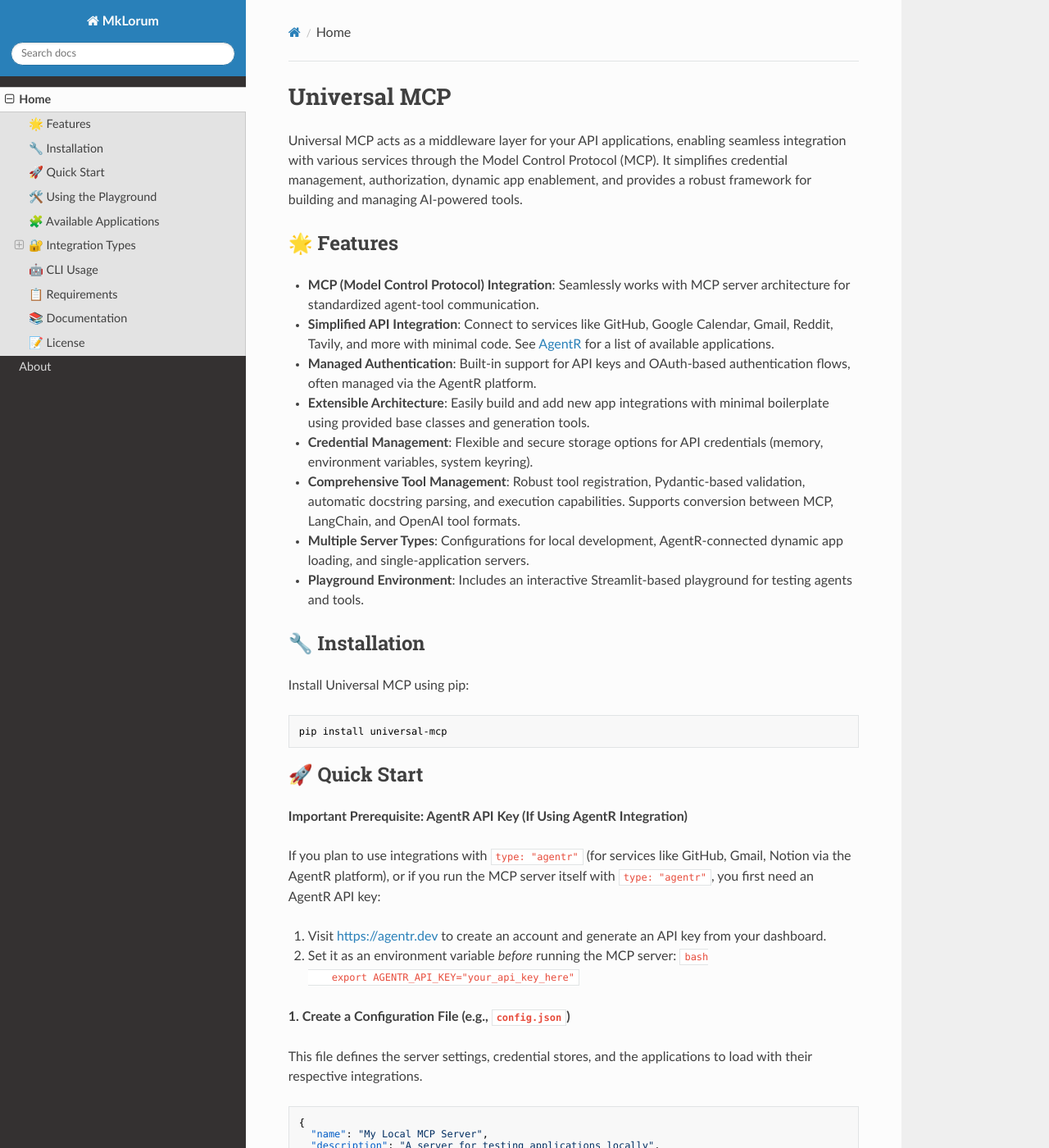
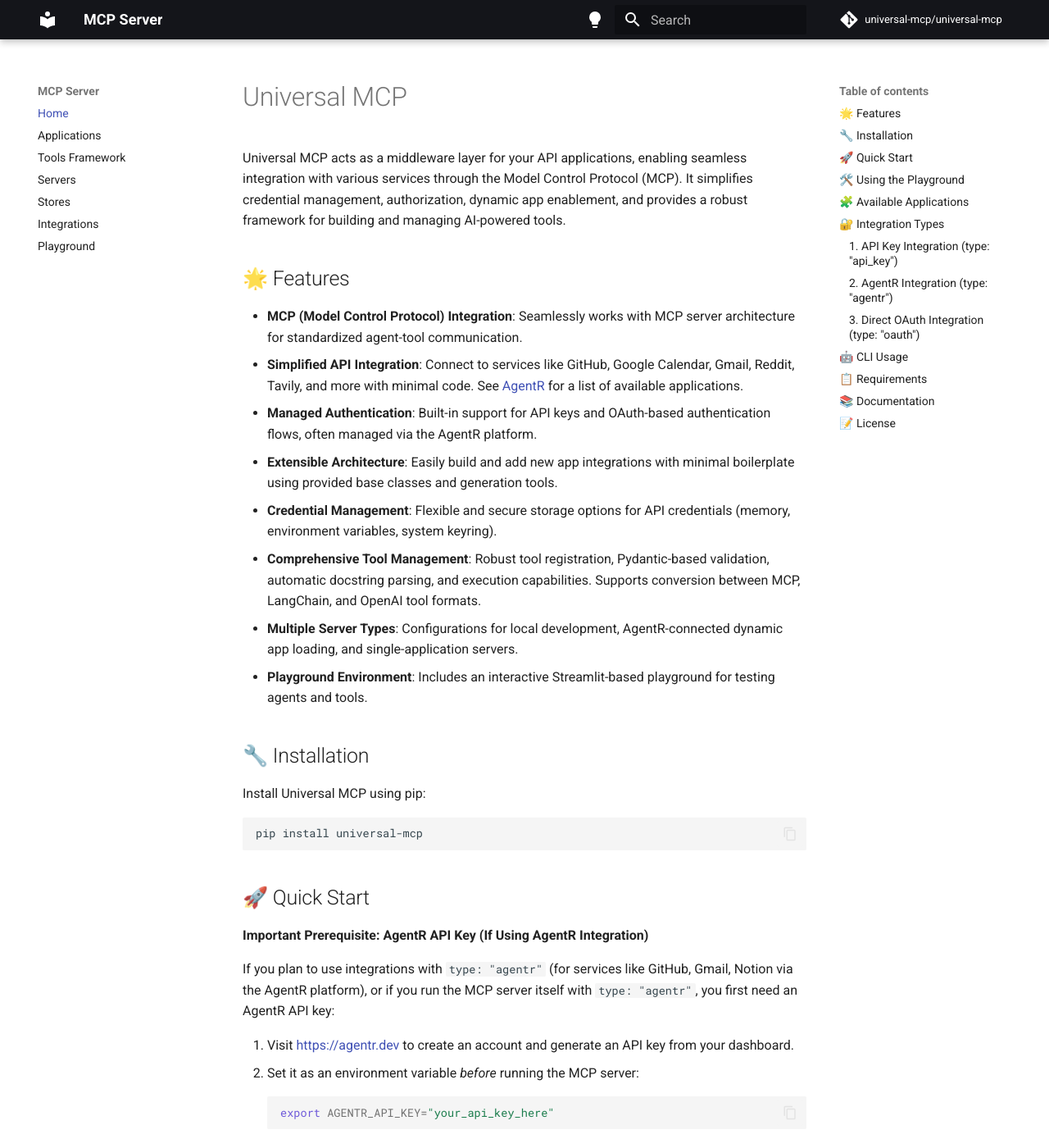
Before and after one commit to universal-mcp/universal-mcp, an MkDocs documentation site: the page built from docs/index.md, in a window 1280 px wide and 1400 px high. Shown: the whole window at 82% size. Built offline with MkDocs 1.6.1 and Material for MkDocs 9.7.7, drawn with Linux system fonts in a browser that asks for light colours; nearby versions of some CDN libraries; comment, search, counter and statistics services are not loaded; some of the changed text lies outside the part shown.

Commit message:
feat(docs): Fix and cleanup docs

````diff
--- a/docs/index.md
+++ b/docs/index.md
@@ -104,7 +104,7 @@ The `playground` directory provides a runnable Streamlit application for interac
 
 **Prerequisites:**
 
-- **`local_config.json`**: This file must exist in the **project root directory** (the same directory as this `README.md`). It configures the _local_ MCP server that the playground's agent can connect to if you choose to run one. For an example, see the `local_config.json` structure in the [Playground README](playground/README.md).
+- **`local_config.json`**: This file must exist in the **project root directory** (the same directory as this `README.md`). It configures the _local_ MCP server that the playground's agent can connect to if you choose to run one. For an example, see the `local_config.json` structure in the [Playground README](playground.md).
 - **Dependencies**: Install playground-specific dependencies. If you have the project cloned, you might install them via:
   ```bash
   pip install -e .[playground]
@@ -124,7 +124,7 @@ This script will:
 1. Optionally start a local MCP server (based on your `local_config.json`) if you confirm.
 2. Launch the Streamlit application.
 
-For more detailed setup, manual startup instructions, and an explanation of the `local_config.json` for the playground, please refer to the [Playground README](playground/README.md).
+For more detailed setup, manual startup instructions, and an explanation of the `local_config.json` for the playground, please refer to the [Playground README](playground.md).
 
 ## 🧩 Available Applications
 
@@ -230,13 +230,13 @@ universal_mcp --version
 
 For more detailed information about specific components:
 
-- [Applications Framework](src/universal_mcp/applications/README.md)
-- [Tool Management](src/universal_mcp/tools/README.md)
-- [Server Implementations](src/universal_mcp/servers/README.md)
-- [Credential Stores](src/universal_mcp/stores/README.md)
-- [Integration & Authentication](src/universal_mcp/integrations/README.md)
-- [Playground Usage](playground/README.md)
+- [Applications Framework](applications.md)
+- [Tool Management](tools_framework.md)
+- [Server Implementations](servers.md)
+- [Credential Stores](stores.md)
+- [Integration & Authentication](integrations.md)
+- [Playground Usage](playground.md)
 
 ## 📝 License
 
-This project is licensed under the MIT License. See the [LICENSE](LICENSE) file for details.
+This project is licensed under the MIT License. See the [LICENSE](https://github.com/universal-mcp/universal-mcp/blob/main/LICENSE) file for details.
--- a/mkdocs.yml
+++ b/mkdocs.yml
@@ -1,5 +1,115 @@
-site_name: MkLorum
+site_name: MCP Server
+site_description: MCP Server
+strict: true
+
+repo_name: universal-mcp/universal-mcp
+repo_url: https://github.com/universal-mcp/universal-mcp
+edit_uri: edit/main/docs/
+site_url: https://universal-mcp.github.io/universal-mcp/
+
+# TODO(Marcelo): Add Anthropic copyright?
+# copyright: © Model Context Protocol 2025 to present
+
 nav:
   - Home: index.md
-  - About: about.md
-theme: readthedocs
+  - Applications: applications.md
+  - Tools Framework: tools_framework.md
+  - Servers: servers.md
+  - Stores: stores.md
+  - Integrations: integrations.md
+  - Playground: playground.md
+
+theme:
+  name: "material"
+  palette:
+    - media: "(prefers-color-scheme)"
+      scheme: default
+      primary: black
+      accent: black
+      toggle:
+        icon: material/lightbulb
+        name: "Switch to light mode"
+    - media: "(prefers-color-scheme: light)"
+      scheme: default
+      primary: black
+      accent: black
+      toggle:
+        icon: material/lightbulb-outline
+        name: "Switch to dark mode"
+    - media: "(prefers-color-scheme: dark)"
+      scheme: slate
+      primary: white
+      accent: white
+      toggle:
+        icon: material/lightbulb-auto-outline
+        name: "Switch to system preference"
+  features:
+    - search.suggest
+    - search.highlight
+    - content.tabs.link
+    - content.code.annotate
+    - content.code.copy
+    - content.code.select
+    - navigation.path
+    - navigation.indexes
+    - navigation.sections
+    - navigation.tracking
+    - toc.follow
+  # logo: "img/logo-white.svg"
+  # TODO(Marcelo): Add a favicon.
+  # favicon: "favicon.ico"
+
+# https://www.mkdocs.org/user-guide/configuration/#validation
+validation:
+  omitted_files: warn
+  absolute_links: warn
+  unrecognized_links: warn
+  anchors: warn
+
+markdown_extensions:
+  - tables
+  - admonition
+  - attr_list
+  - md_in_html
+  - pymdownx.details
+  - pymdownx.caret
+  - pymdownx.critic
+  - pymdownx.mark
+  - pymdownx.superfences
+  - pymdownx.snippets
+  - pymdownx.tilde
+  - pymdownx.inlinehilite
+  - pymdownx.highlight:
+      pygments_lang_class: true
+  - pymdownx.extra:
+  - pymdownx.emoji:
+  - pymdownx.tabbed:
+      alternate_style: true
+  - pymdownx.tasklist:
+      custom_checkbox: true
+  - sane_lists # this means you can start a list from any number
+
+watch:
+  - src/universal_mcp
+
+plugins:
+  - search
+  - social
+  - glightbox
+  - mkdocstrings:
+      handlers:
+        python:
+          paths: [src/universal_mcp]
+          options:
+            relative_crossrefs: true
+            members_order: source
+            separate_signature: true
+            show_signature_annotations: true
+            signature_crossrefs: true
+            group_by_category: false
+            # 3 because docs are in pages with an H2 just above them
+            heading_level: 3
+          inventories:
+            - url: https://docs.python.org/3/objects.inv
+            - url: https://docs.pydantic.dev/latest/objects.inv
+            - url: https://typing-extensions.readthedocs.io/en/latest/objects.inv
````
Also changed, not shown: pyproject.toml (+8 -0 lines), 2 other files.
